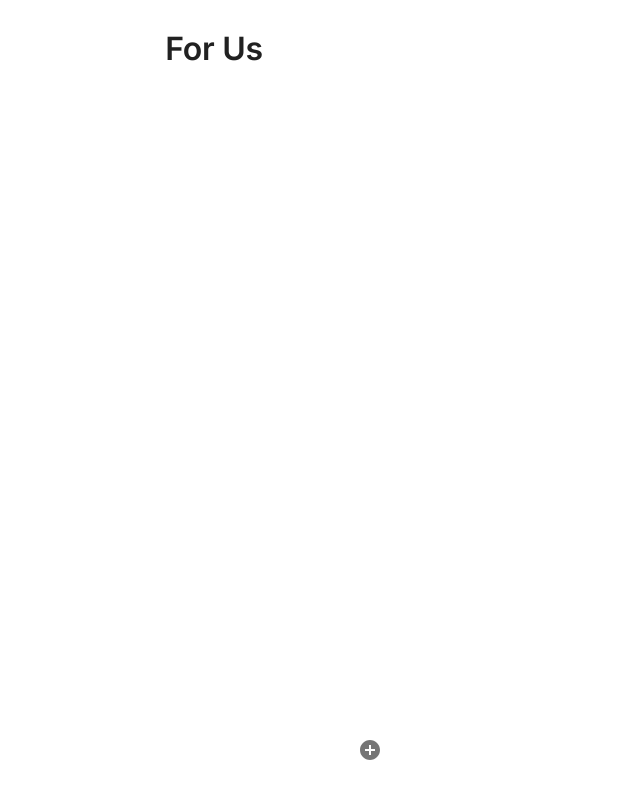
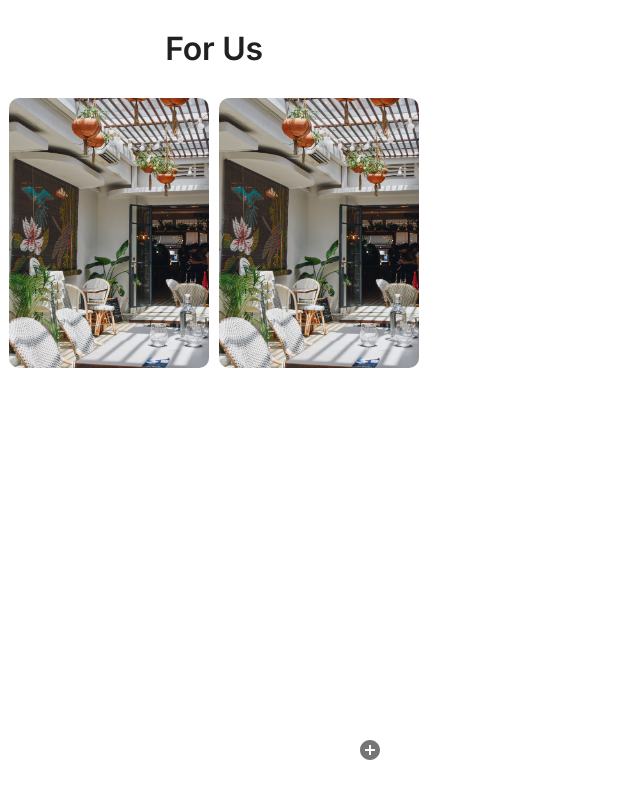
Before and after one commit to triciiaaa/4-Us, a Next.js app: page /for-us in a window 1280 px wide. Shown: the whole page, without its empty margins (0-640 px from the left). Built offline with nearby package versions, Linux system fonts and the light colour scheme.

Commit message:
updated general layout of for us page

```diff
--- a/app/for-us/page.js
+++ b/app/for-us/page.js
@@ -3,7 +3,7 @@
 import Image from "next/image";
 import styles from "../page.module.css";
 import AddCircleIcon from "@mui/icons-material/AddCircle";
-import { IconButton, Typography, Box } from "@mui/material";
+import { IconButton, Typography, Box, Stack } from "@mui/material";
 import { useRouter } from "next/navigation";
 import { useTheme } from "@mui/material/styles";
 
@@ -14,12 +14,12 @@ export default function ForUs() {
   return (
     <main className={styles.main}>
       <Box
-        textAlign="center"
         justifyContent="space-between"
         sx={{ bgcolor: theme.palette.white.main }}
       >
         <Typography
           variant="h2"
+          textAlign="center"
           style={{
             paddingTop: "30px",
             paddingBottom: "30px",
@@ -27,7 +27,22 @@ export default function ForUs() {
         >
           For Us
         </Typography>
-
+        <Stack direction="row" justifyContent="center" gap="10px">
+          <Image
+            src="/cafe.jpg"
+            width={200}
+            height={270}
+            style={{ borderRadius: "10px" }}
+            alt="Preview"
+          />
+          <Image
+            src="/cafe.jpg"
+            width={200}
+            height={270}
+            style={{ borderRadius: "10px" }}
+            alt="Preview"
+          />
+        </Stack>
         <Box position="absolute" bottom="30px" marginLeft="350px">
           <IconButton
             aria-label="add"
```
